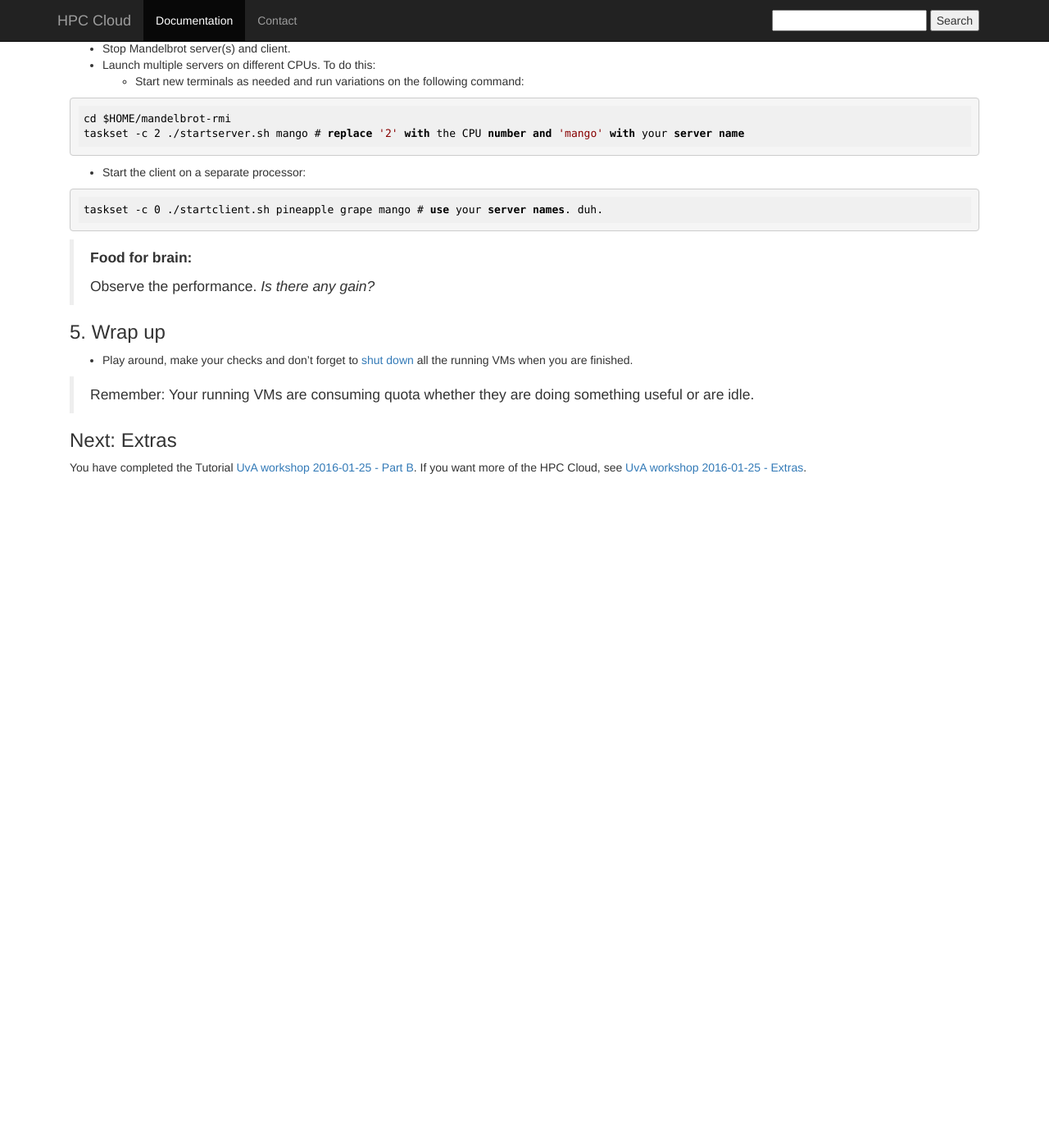
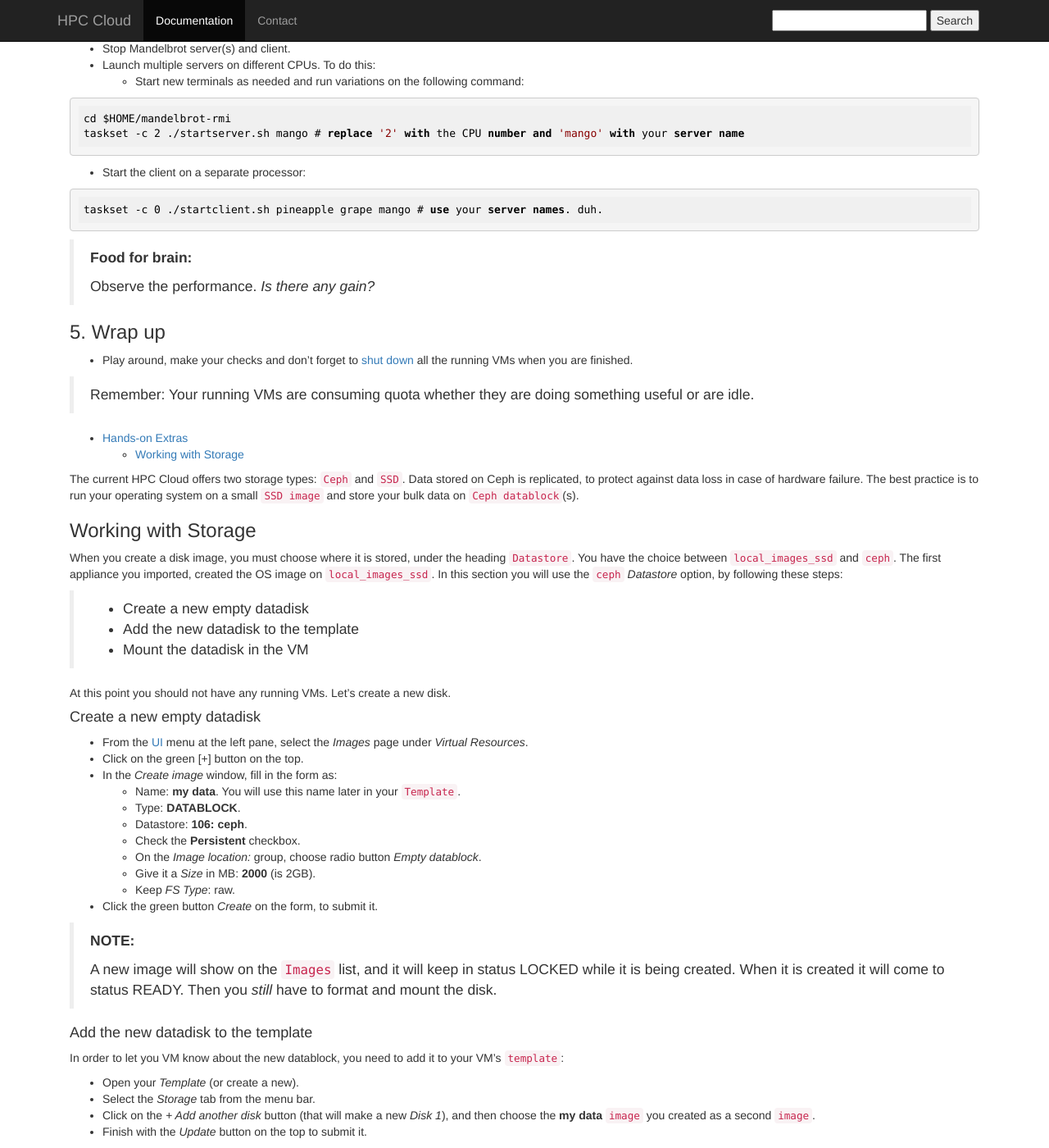
Before and after one commit to sara-nl/clouddocs, a Jekyll site: the page built from UvAworkshop-2016-01-25/UvAworkshop-2016-01-25-partB.markdown, in a window 1280 px wide and 1400 px high, scrolled down 3411 px. Shown: the whole window at 82% size. Built offline with Jekyll 4.4.1, drawn with Linux system fonts in a browser that asks for light colours; nearby versions of some CDN libraries; before the commit the page ends 4041 px from its top, so only the background shows below that; some of the changed text lies outside the part shown.

Commit message:
Update UvAworkshop-2016-01-25-partB.markdown

````diff
--- a/UvAworkshop-2016-01-25/UvAworkshop-2016-01-25-partB.markdown
+++ b/UvAworkshop-2016-01-25/UvAworkshop-2016-01-25-partB.markdown
@@ -203,5 +203,98 @@
 
 >Remember: Your running VMs are consuming quota whether they are doing something useful or are idle.
 
+
+* [Hands-on Extras](#hands-on) <br>
+  * [Working with Storage](#Working-with-storage) <br>
+
+The current HPC Cloud offers two storage types: `Ceph` and `SSD`. Data stored on Ceph is replicated, to protect against data loss in case of hardware failure. The best practice is to run your operating system on a small `SSD image` and store your bulk data on `Ceph datablock`(s).
+
+### <a name="Working-with-storage"></a> Working with Storage
+
+When you create a disk image, you must choose where it is stored, under the heading `Datastore`. You have the choice between `local_images_ssd` and `ceph`.  The first appliance you imported, created the OS image on `local_images_ssd`. In this section you will use the `ceph` *Datastore* option, by following these steps:
+
+>
+* Create a new empty datadisk
+* Add the new datadisk to the template
+* Mount the datadisk in the VM
+
+At this point you should not have any running VMs. Let's create a new disk.
+
+#### Create a new empty datadisk
+
+* From the [UI](https://ui.hpccloud.surfsara.nl) menu at the left pane, select the *Images* page under *Virtual Resources*.
+* Click on the green [+] button on the top.
+* In the *Create image* window, fill in the form as:
+  * Name: **my data**. You will use this name later in your `Template`.
+  * Type: **DATABLOCK**.
+  * Datastore: **106: ceph**.
+  * Check the **Persistent** checkbox.
+  * On the _Image location:_ group, choose radio button _Empty datablock_.
+  * Give it a _Size_ in MB: **2000** (is 2GB).
+  * Keep _FS Type_: raw.
+* Click the green button *Create* on the form, to submit it.
+
+>**NOTE:**
+>
+>A new image will show on the `Images` list, and it will keep in status LOCKED while it is being created. When it is created it will come to status READY. Then you *still* have to format and mount the disk.
+
+#### Add the new datadisk to the template
+
+In order to let you VM know about the new datablock, you need to add it to your VM's `template`:
+
+* Open your *Template* (or create a new).
+* Select the *Storage* tab from the menu bar.
+* Click on the _+ Add another disk_ button (that will make a new _Disk 1_), and then choose the **my data** `image` you created as a second `image`.
+* Finish with the *Update* button on the top to submit it.
+
+#### Mount the datadisk in the VM
+
+Let's start using the new disk.
+
+* Create a new `VM` from the `Template` you created in the previous step.
+* Once the `VM` is in RUNNING state, login and check if your new datablock is there:
+
+```sh
+sudo fdisk -l
+```
+
+* You need to format the drive now. To format it with the XFS file system install `xfsprogs`:
+
+```sh
+sudo apt-get install xfsprogs
+```
+
+* Mount the datadisk in the VM:
+
+```sh
+sudo mkdir /data
+sudo mkfs -t xfs /dev/vdb
+sudo mount /dev/vdb /data
+```
+
+* Arrange the permissions to allow non-root access to the /data directory:
+
+```sh
+sudo chown ubuntu:ubuntu -R /data
+```
+
+>**Food for brain:**
+>
+> Create new files or folders in your in `/data` directory. Logout and login again. *Are your changes still there?*
+> Shutdown the VM and start it again. *Do you see the files on the datablock?*
+> Hint: when you start the VM the datadisk is not automatically mounted.
+
+* From now on, you can transfer files from your laptop on the newly created disk.
+
+>**Food for brain:**
+>
+> Try to copy a file from your laptop to `/data`, e.g. with `scp myfile ubuntu@145.100.59.197:/data`. Then login to the VM and inspect the changes.
+
+>**Note:**
+>
+> Shut down all the VMs when you are done
+
+
+
 ### Next: Extras
 You have completed the Tutorial [UvA workshop 2016-01-25 - Part B](UvAworkshop-2016-01-25-partB). If you want more of the HPC Cloud, see [UvA workshop 2016-01-25 - Extras](UvAworkshop-2016-01-25-extras).
````
